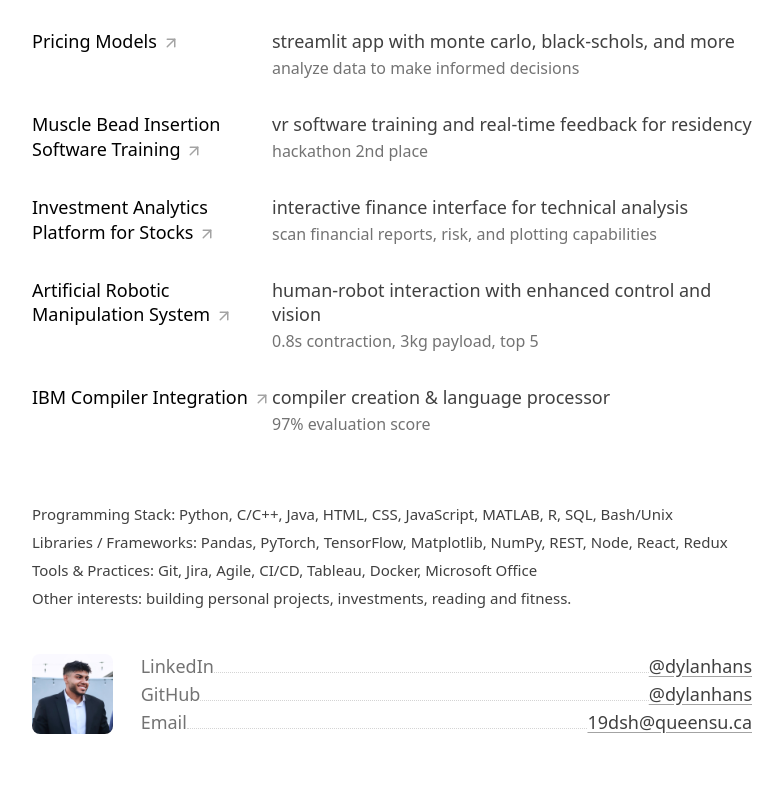
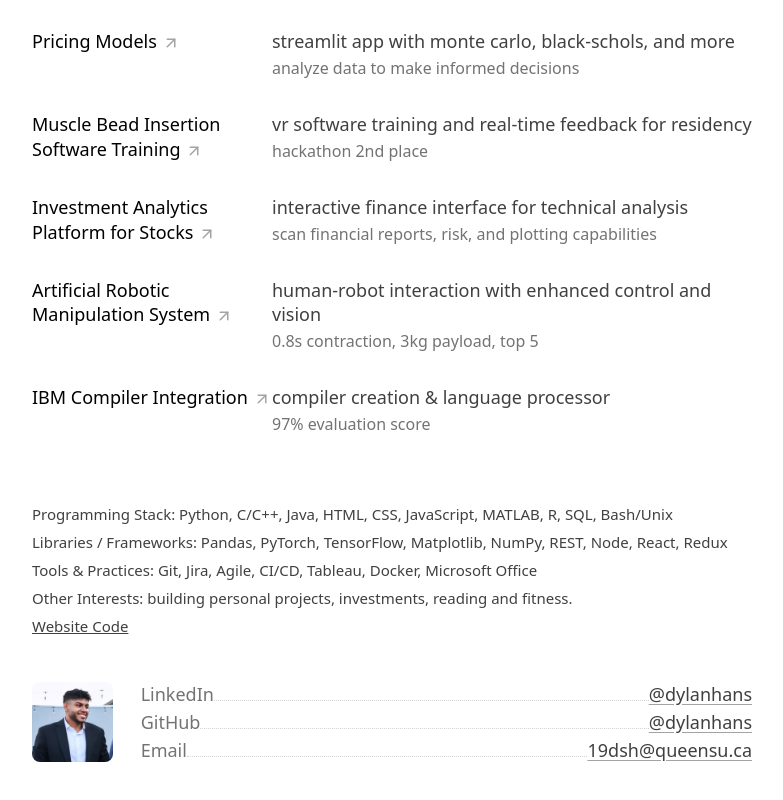
Before and after one commit to dylanhans/Portfolio, a SvelteKit app: page / in a window 1280 px wide. Shown: the part 815-1615 px from the top of the page, without its empty margins (248-1031 px from the left). Built offline with nearby package versions, Linux system fonts and the light colour scheme.

Commit message:
context changes

```diff
--- a/src/routes/+page.svelte
+++ b/src/routes/+page.svelte
@@ -95,8 +95,12 @@
     <p style="font-size: smaller; "><b style="font-weight: 450;">Programming Stack:</b> Python, C/C++, Java, HTML, CSS, JavaScript, MATLAB, R, SQL, Bash/Unix</p>
     <p style="font-size: smaller; margin: 0;"><b style="font-weight: 450;">Libraries / Frameworks:</b> Pandas, PyTorch, TensorFlow, Matplotlib, NumPy, REST, Node, React, Redux</p>
     <p style="font-size: smaller; margin: 0;"><b style="font-weight: 450;">Tools & Practices:</b> Git, Jira, Agile, CI/CD, Tableau, Docker, Microsoft Office</p>
-    <p style="font-size: smaller; margin: 0;"><b style="font-weight: 450;">Other interests:</b> building personal projects, investments, reading and fitness.</p>
-
+    <p style="font-size: smaller; margin: 0;"><b style="font-weight: 450;">Other Interests:</b> building personal projects, investments, reading and fitness.</p>
+    <p style="font-size: smaller; margin: 0;">
+      <b style="font-weight: 450;">
+          <a href="https://github.com/dylanhans/portfolio_main" style="text-decoration: underline;">Website Code</a>
+      </b>
+  </p>
   </div>
 
 </div>
```
